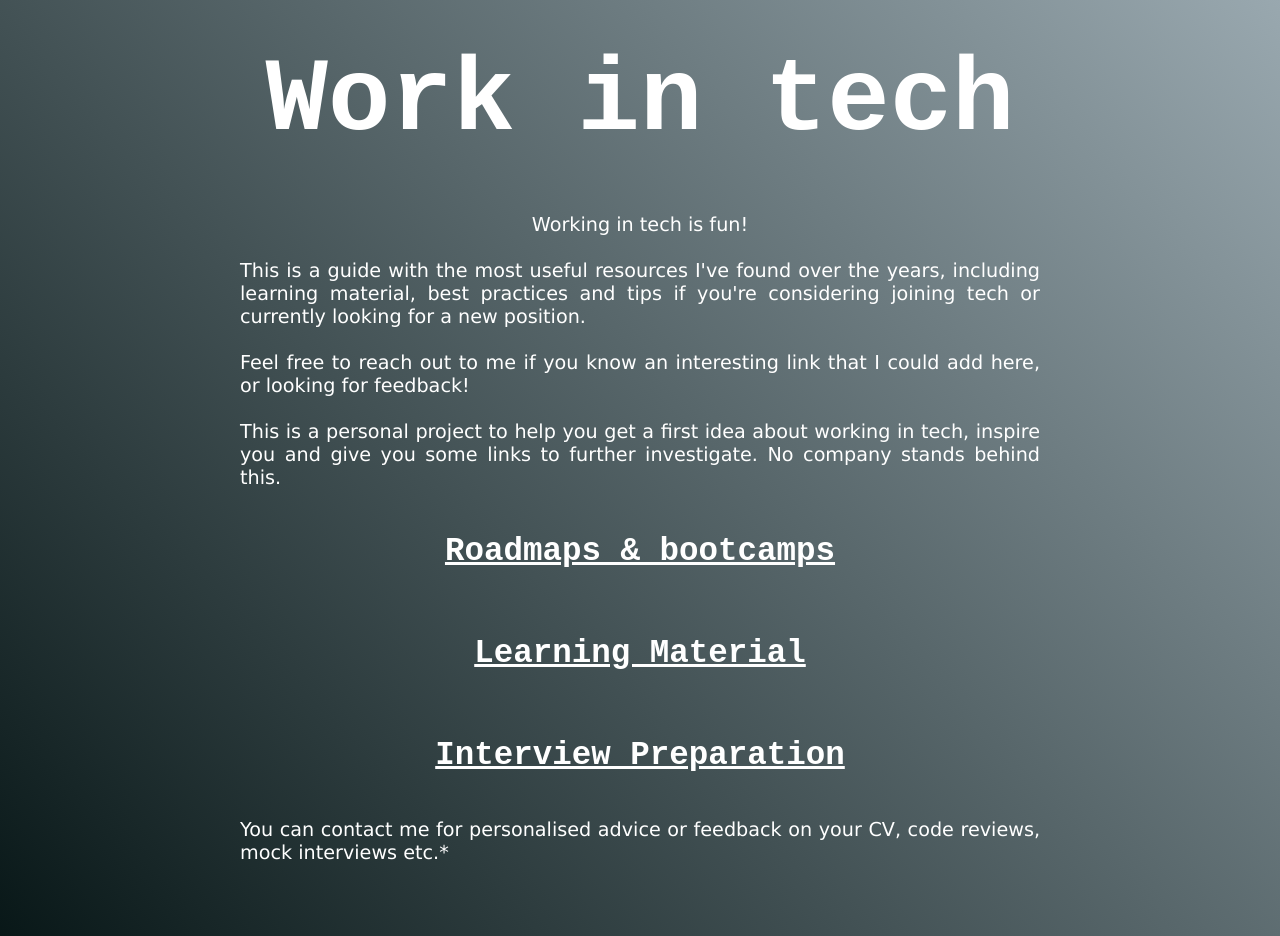
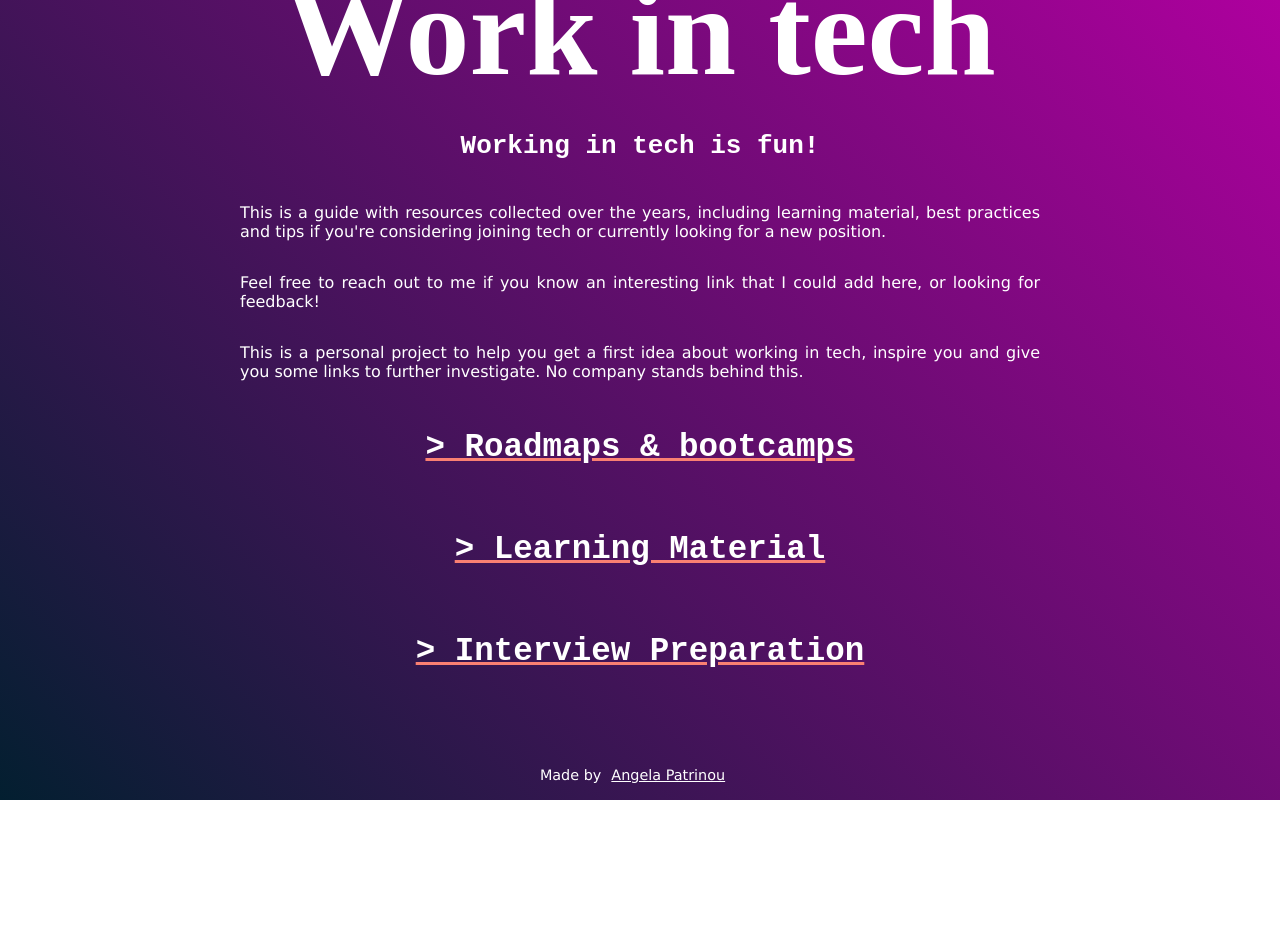
Before and after one commit to patrinoua/work-in-tech, a React (Create React App) app: page / in a window 1280 px wide. Shown: the top 936 px of the page. After the commit the page ends 842 px from the top, so only its background shows below. Built offline with nearby package versions, Linux system fonts and the light colour scheme.

Commit message:
UI changes

```diff
--- a/src/App.js
+++ b/src/App.js
@@ -2,38 +2,46 @@ import './App.css'
 import styled from 'styled-components'
 
 const headlineColor = 'white'
+const underlineColor = 'salmon'
 const regularColor = 'white'
+const fontFamilyTitle = 'ui-monospace'
+const fontFamilyText = 'monospace'
+const fontFamilyParagraphText = 'verdana'
 
 const Container = styled.div`
   width: 100vw;
-  min-height: 100vh;
+  height: 100vh;
+  display: flex;
+  justify-content: center;
+  align-items: center;
+  background: -webkit-linear-gradient(0.62turn, #ae009e, #031f30);
+`
+const InnerContainer = styled.div`
+  /* background: brown; */
+  /* padding: 50px; */
   display: flex;
   flex-direction: column;
   align-items: center;
-  font-family: monospace;
-  /* justify-content: center; */
-  /* background: -webkit-linear-gradient(0.62turn, #eee, #133); */
-  background: -webkit-linear-gradient(0.62turn, #99a8af, #011010);
 `
 const Title = styled.h1`
   font-size: 8em;
-  margin: 0.4em;
+  margin: 0;
   color: white;
   text-align: center;
+  font-family: ${fontFamilyTitle};
 `
-const Regular = styled.h4`
-  font-size: 1.2em;
+const Regular = styled.p`
+  /* font-size: 1.3em; */
   max-width: 800px;
-  margin: 0.6em;
-  margin-right: 1em;
-  margin-left: 1em;
+  /* margin: 0.6em; */
   text-align: justify;
   color: ${regularColor};
   font-family: verdana;
   font-weight: 100;
+  font-family: ${fontFamilyParagraphText};
 `
 const A = styled.a`
-  text-decoration-color: ${headlineColor};
+  text-decoration-color: ${underlineColor};
 `
 const H2 = styled.h2`
   font-size: 2.5em;
@@ -41,6 +49,7 @@ const H2 = styled.h2`
   letter-spacing: 0.2;
   text-align: center;
   color: ${headlineColor};
+  font-family: ${fontFamilyText};
 `
 const H3 = styled(H2)`
   font-size: 2em;
@@ -49,21 +58,22 @@ const H3 = styled(H2)`
 function App() {
   return (
     <Container>
+      <InnerContainer>
         <Title>Work in tech</Title>
-      <Regular>Working in tech is fun!</Regular>
+        <H3>Working in tech is fun!</H3>
         <Regular>
-        This is a guide with the most useful resources I've found over the
-        years, including learning material, best practices and tips if you're
-        considering joining tech or currently looking for a new position.
+          This is a guide with resources collected over the years, including
+          learning material, best practices and tips if you're considering
+          joining tech or currently looking for a new position.
         </Regular>
         <Regular>
           Feel free to reach out to me if you know an interesting link that I
           could add here, or looking for feedback!
         </Regular>
         <Regular>
-        This is a personal project to help you get a first idea about working in
-        tech, inspire you and give you some links to further investigate. No
-        company stands behind this.
+          This is a personal project to help you get a first idea about working
+          in tech, inspire you and give you some links to further investigate.
+          No company stands behind this.
         </Regular>
         {/* <A href='https://reactjs.org' target='_blank' rel='noopener noreferrer'>
 				<H2>Pros & Cons</H2>
@@ -73,32 +83,34 @@ function App() {
           target='_blank'
           rel='noopener noreferrer'
         >
-        <H2>Roadmaps & bootcamps</H2>
+          <H2>> Roadmaps & bootcamps</H2>
         </A>
         <A
           href='https://github.com/patrinoua/tipsforjobs/blob/master/README.md#learning-resources'
           target='_blank'
           rel='noopener noreferrer'
         >
-        <H2>Learning Material</H2>
+          <H2>> Learning Material</H2>
         </A>
         <A
           href='https://github.com/patrinoua/tipsforjobs/blob/master/README.md#roadmaps-step-by-step-guides-and-paths-to-learn-different-tools-and-technologies'
           target='_blank'
           rel='noopener noreferrer'
         >
-        <H2>Interview Preparation</H2>
+          <H2>> Interview Preparation</H2>
         </A>
-      <Regular>
+        {/* <Regular>
         You can contact me for personalised advice or feedback on your CV, code
         reviews, mock interviews etc.*
-      </Regular>
+      </Regular> */}
         <div
           style={{
             display: 'flex',
             marginRight: '15px',
+            marginTop: 50,
+            display: 'flex',
             fontSize: '.9em',
-          marginTop: 50,
+            justifyContent: 'center',
           }}
         >
           <Regular style={{ marginRight: '10px' }}>Made by </Regular>
@@ -108,22 +120,30 @@ function App() {
             rel='noopener noreferrer'
             style={{ textDecorationColor: 'white' }}
           >
-          <Regular>Angela Patrinou,</Regular>
+            <Regular>Angela Patrinou</Regular>
           </a>
         </div>
-      <div style={{ display: 'flex', marginRight: '15px', fontSize: '.9em' }}>
-        <Regular style={{ marginRight: '10px' }}>creator of</Regular>
+        <div
+          style={{
+            display: 'flex',
+            fontSize: '.9em',
+            justifyContent: 'center',
+          }}
+        >
+          <Regular>creator of</Regular>
           <a
             href='https://angelapatrinou.com'
             target='_blank'
             rel='noopener noreferrer'
             style={{ textDecorationColor: 'white' }}
           >
-          <Regular>Buddies</Regular>
+            <Regular style={{ marginLeft: '10px', marginRight: '10px' }}>
+              Buddies
+            </Regular>
           </a>
           <Regular>the expat app.</Regular>
         </div>
-      <Regular
+        {/* <Regular
         style={{
           alignSelf: 'flex-end',
           marginRight: 20,
@@ -133,7 +153,8 @@ function App() {
         }}
       >
         *Paid Service
-      </Regular>
+      </Regular> */}
+      </InnerContainer>
     </Container>
   )
 }
```
Lines whose indentation alone changed are shown as unchanged.
